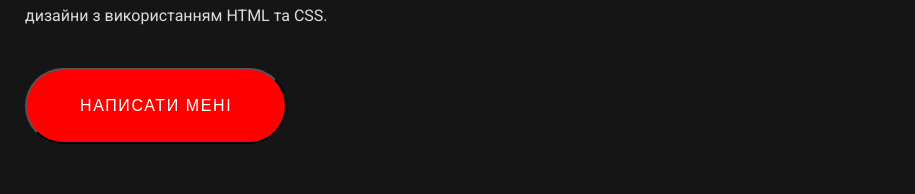
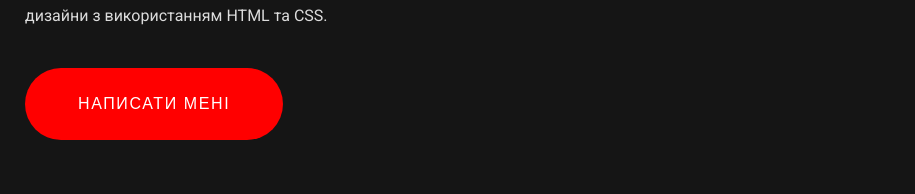
Before and after one commit to Yatoorooo/First_site, a plain HTML site: page index.html in a window 1280 px wide. Shown: the part 526-720 px from the top of the page, without its empty margins (0-915 px from the left). Drawn offline with Linux system fonts and the light colour scheme.

Commit message:
add border none

```diff
--- a/index.html
+++ b/index.html
@@ -30,7 +30,7 @@
           </ul>
         </nav>
 
-        <main class="main" id="main">
+        <main class="main" >
           <!-- main section  -->
           <h1 class="h1">Професійний розробник HTML та CSS</h1>
           <h2 class="h2 main_h2">Egor Skrypnikov</h2>
--- a/main.css
+++ b/main.css
@@ -58,6 +58,7 @@ ul {
 }
 .button {
   background-color: #f00;
+  border: none;
   font-size: 16px;
   font-style: normal;
   font-weight: 400;
```
